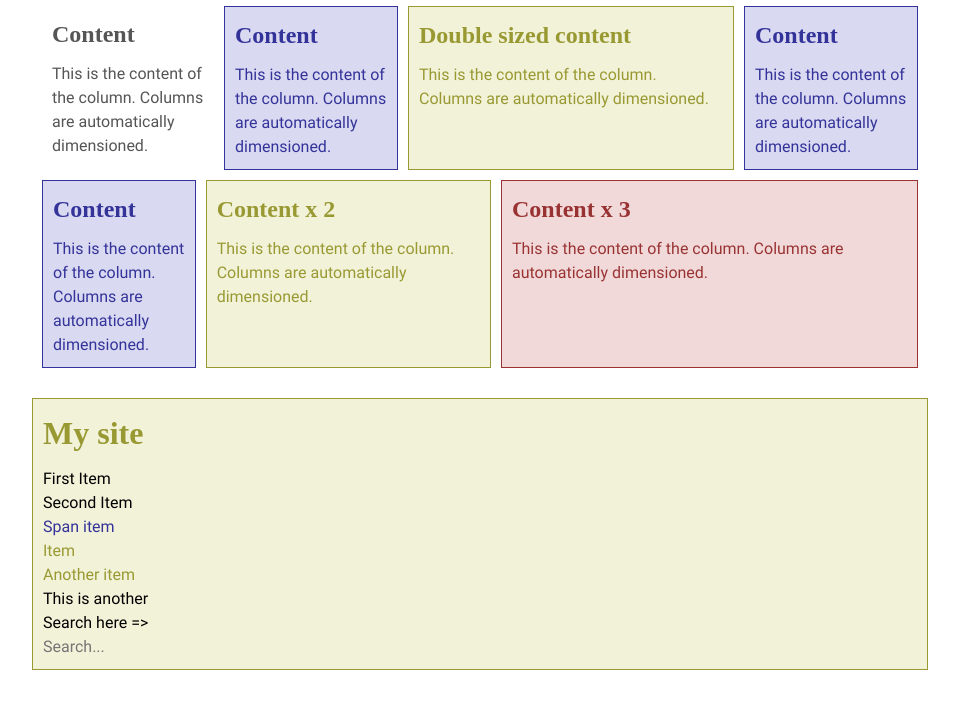
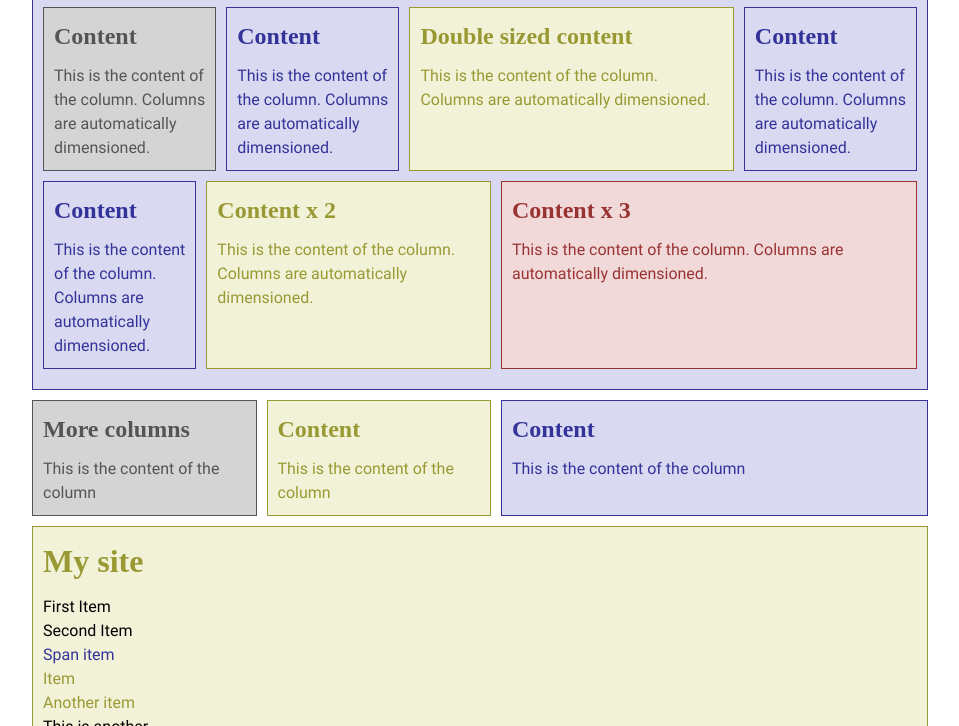
Before and after one commit to Leprosy/ProgUI, a plain HTML site: page index.html in a window 1280 px wide. Shown: the part 642-1368 px from the top of the page, without its empty margins (160-1119 px from the left). Before the commit the page ends 1332 px from the top, so only its background shows below. Drawn offline with Linux system fonts and the light colour scheme; a web font is replaced by a local one.

Commit message:
Solved the columns conundrum

```diff
--- a/index.html
+++ b/index.html
@@ -22,12 +22,12 @@
                 <p>This is another paragraph of content containing <strong>&lt;strong&gt;</strong> and <em>&lt;em&gt;</em> tags. More content follows Lorem ipsum dolor sit amet, consetetur sadipscing elitr, sed diam nonumy eirmod tempor invidunt ut labore et dolore magna aliquyam erat, sed diam voluptua. At vero eos et accusam et justo duo dolores et ea rebum. Stet clita kasd gubergren, no seaest Lorem ipsum dolor sit amet. Lorem ipsum dolor sit amet, consetetur sadipscing elitr, sed diam nonumy eirmod tempor invidunt ut labore et dolore magna aliquyam erat, sed diam voluptua, ugo consetetur Lorem Ipsum.</p>
             </section>
 
-            <section>
+            <section class="bg-info">
                 <h2>Columns</h2>
                 <h3>Content easily distributed</h3>
 
                 <div class="col-row">
-                    <div class="col bg-base">
+                    <div class="col bg-default">
                         <h3>Content</h3>
                         <p>This is the content of the column. Columns are automatically dimensioned.</p>
                     </div>
@@ -61,6 +61,21 @@
                 </div>
             </section>
 
+            <div class="col-row">
+                <div class="col bg-default">
+                    <h3>More columns</h3>
+                    <p>This is the content of the column</p>
+                </div>
+                <div class="col bg-warning">
+                    <h3>Content</h3>
+                    <p>This is the content of the column</p>
+                </div>
+                <div class="col-2 bg-info">
+                    <h3>Content</h3>
+                    <p>This is the content of the column</p>
+                </div>
+            </div>
+
             <nav class="bg-warning">
                 <h2>My site</h2>
                 <ul>
```
Also changed, not shown: cssSource/base.less (line endings or trailing spaces).
